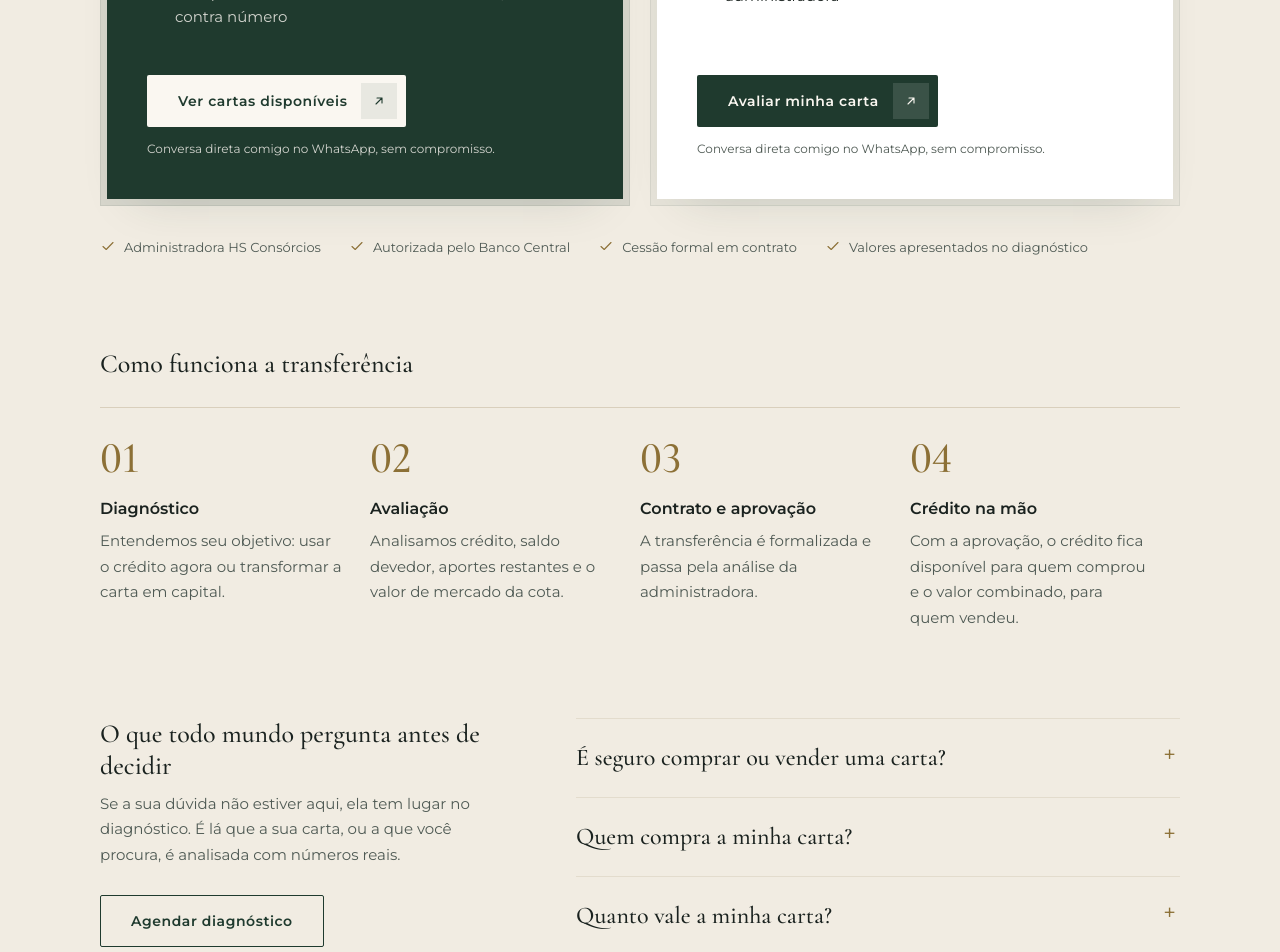
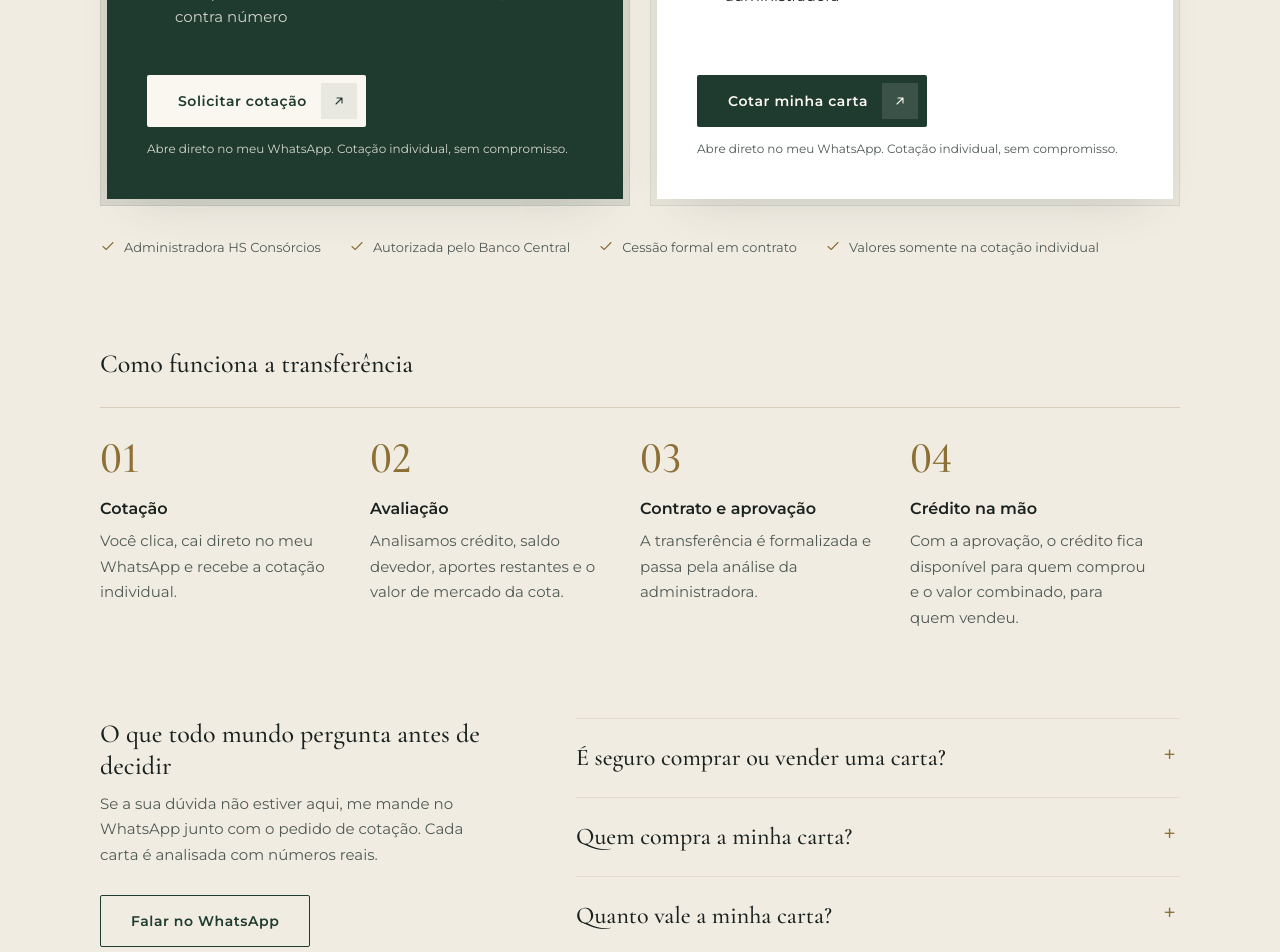
Before and after one commit to joaoc23dias/Consorcio-Inteligente-, a Next.js app: page / in a window 1280 px wide. Shown: the part 5920-6872 px from the top of the page. Built offline with nearby package versions, Linux system fonts and the light colour scheme.

Commit message:
Cartas contempladas: sem valores no site, CTAs de cotação direto no WhatsApp
Co-Authored-By: Claude Opus 5.5 <noreply@anthropic.com>
Claude-Session: https://claude.ai/code/session_01PWsREDKrVSqGNK6L7kcVFr

```diff
--- a/app/components/Cartas.jsx
+++ b/app/components/Cartas.jsx
@@ -3,6 +3,7 @@ import { track } from '@vercel/analytics';
 import { WHATSAPP } from '../content';
 
 const wa = (texto) => `https://wa.me/${WHATSAPP}?text=${encodeURIComponent(texto)}`;
+
 
 const Check = () => (
   <svg width="16" height="16" viewBox="0 0 16 16" fill="none" aria-hidden="true" style={{ flex: 'none', marginTop: 4 }}>
@@ -27,8 +28,8 @@ const LADOS = [
       'Análise do saldo devedor e do custo total antes de qualquer decisão',
       'Comparativo honesto com o financiamento, número contra número',
     ],
-    cta: 'Ver cartas disponíveis',
-    msg: 'Olá, João! Vi o site e quero entender as cartas contempladas disponíveis para compra.',
+    cta: 'Solicitar cotação',
+    msg: 'Olá, João! Vi o site e quero uma cotação de carta contemplada para comprar.',
   },
   {
     id: 'vender',
@@ -40,15 +41,15 @@ const LADOS = [
       'Busca de comprador e negociação conduzidas pelo nosso time',
       'Transferência formal, com aprovação da administradora',
     ],
-    cta: 'Avaliar minha carta',
-    msg: 'Olá, João! Tenho uma carta contemplada e quero saber quanto ela vale.',
+    cta: 'Cotar minha carta',
+    msg: 'Olá, João! Tenho uma carta contemplada e quero uma cotação para vender.',
   },
 ];
 
-const CONFIANCA = ['Administradora HS Consórcios', 'Autorizada pelo Banco Central', 'Cessão formal em contrato', 'Valores apresentados no diagnóstico'];
+const CONFIANCA = ['Administradora HS Consórcios', 'Autorizada pelo Banco Central', 'Cessão formal em contrato', 'Valores somente na cotação individual'];
 
 const PASSOS = [
-  { t: 'Diagnóstico', d: 'Entendemos seu objetivo: usar o crédito agora ou transformar a carta em capital.' },
+  { t: 'Cotação', d: 'Você clica, cai direto no meu WhatsApp e recebe a cotação individual.' },
   { t: 'Avaliação', d: 'Analisamos crédito, saldo devedor, aportes restantes e o valor de mercado da cota.' },
   { t: 'Contrato e aprovação', d: 'A transferência é formalizada e passa pela análise da administradora.' },
   { t: 'Crédito na mão', d: 'Com a aprovação, o crédito fica disponível para quem comprou e o valor combinado, para quem vendeu.' },
@@ -57,8 +58,8 @@ const PASSOS = [
 const OBJECOES = [
   { q: 'É seguro comprar ou vender uma carta?', a: 'Sim, quando a transferência é feita do jeito certo: com contrato, cessão registrada e aprovação da administradora. Nada de acordo de gaveta. Conduzimos cada etapa.' },
   { q: 'Quem compra a minha carta?', a: 'Pessoas que já têm entrada e querem o crédito agora, e investidores que acompanham esse mercado. Nosso papel é encontrar o comprador certo e conduzir a negociação.' },
-  { q: 'Quanto vale a minha carta?', a: 'Depende do crédito, do saldo devedor, dos aportes restantes e do momento do mercado. Por isso os valores são apresentados somente no diagnóstico, com a sua cota analisada.' },
-  { q: 'Quanto tempo leva?', a: 'Varia conforme a negociação e a análise da administradora. No diagnóstico você recebe uma estimativa realista para o seu caso.' },
+  { q: 'Quanto vale a minha carta?', a: 'Depende do crédito, do saldo devedor, dos aportes restantes e do momento do mercado. Por isso não publicamos valores: você solicita a cotação e recebe o número da sua cota, analisada individualmente.' },
+  { q: 'Quanto tempo leva?', a: 'Varia conforme a negociação e a análise da administradora. Na cotação você já recebe uma estimativa realista para o seu caso.' },
 ];
 
 export default function Cartas() {
@@ -105,7 +106,7 @@ export default function Cartas() {
                     {l.cta}
                     <span className="ico"><Seta /></span>
                   </a>
-                  <p className="cp" style={{ fontSize: 12, margin: '12px 0 0' }}>Conversa direta comigo no WhatsApp, sem compromisso.</p>
+                  <p className="cp" style={{ fontSize: 12, margin: '12px 0 0' }}>Abre direto no meu WhatsApp. Cotação individual, sem compromisso.</p>
                 </div>
               </div>
             );
@@ -134,8 +135,8 @@ export default function Cartas() {
         <div className="row" style={{ gap: 72, marginTop: 88 }}>
           <div className="col" style={{ flex: '1 1 320px' }}>
             <h3 className="h3" style={{ marginTop: 0 }}>O que todo mundo pergunta antes de decidir</h3>
-            <p className="cp" style={{ marginBottom: 28 }}>Se a sua dúvida não estiver aqui, ela tem lugar no diagnóstico. É lá que a sua carta, ou a que você procura, é analisada com números reais.</p>
-            <a href="#diagnostico" className="btn btn-sec">Agendar diagnóstico</a>
+            <p className="cp" style={{ marginBottom: 28 }}>Se a sua dúvida não estiver aqui, me mande no WhatsApp junto com o pedido de cotação. Cada carta é analisada com números reais.</p>
+            <a href={wa('Olá, João! Tenho uma dúvida sobre cartas contempladas e quero uma cotação.')} target="_blank" rel="noopener noreferrer" className="btn btn-sec" onClick={() => track('cartas_whatsapp', { lado: 'duvida' })}>Falar no WhatsApp</a>
           </div>
           <div className="col" style={{ flex: '1 1 520px', borderTop: '1px solid var(--rule)' }}>
             {OBJECOES.map((o) => (
```
